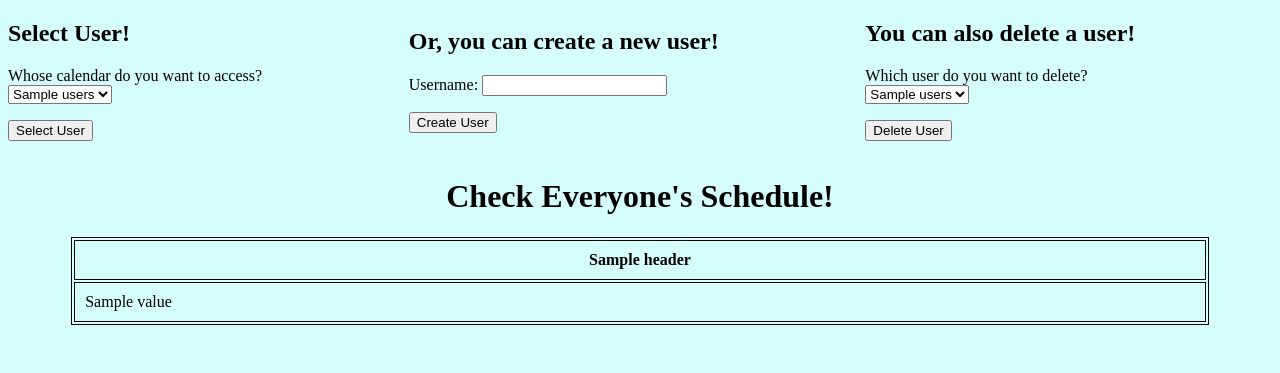
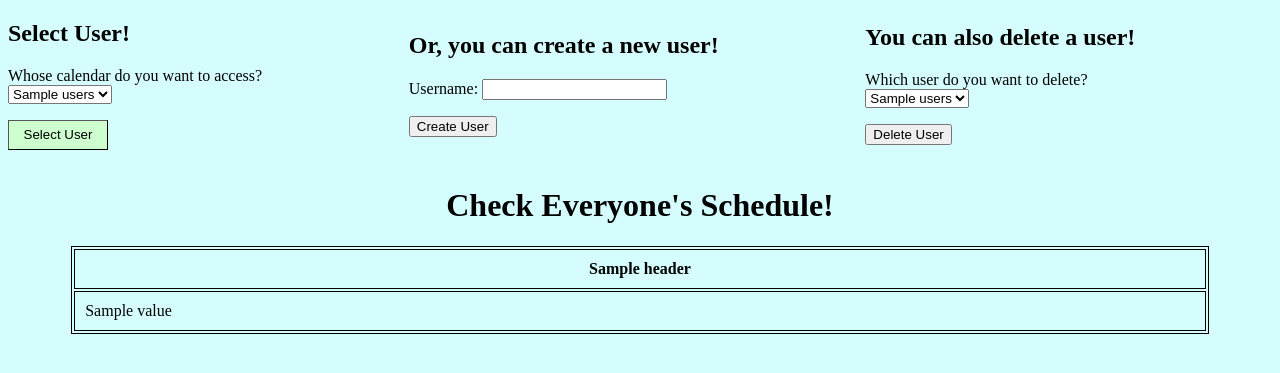
Before and after one commit to sebastienReaport/itmgt25.03B-group6-capstone_project, a Flask app: template templates/login.html in a window 1280 px wide. Shown: the part 88-461 px from the top of the page. Run offline with Flask 2, Linux system fonts and the light colour scheme; the template is opened without the code that fills it: most values are stand-ins (such as "Sample title", 1, 10 or a date in 2020).

Commit message:
design added a bit

```diff
--- a/records/schedules.json
+++ b/records/schedules.json
@@ -1 +1 @@
-{"": [], "Zach": [{"class_name": "Math", "class_time_start": "800", "class_time_end": "1300", "days": "Monday,Wednesday,Friday"}, {"class_name": "English", "class_time_start": "1000", "class_time_end": "1500", "days": "Tuesday,Thursday"}, {"class_name": "ITM", "class_time_start": "1500", "class_time_end": "2100", "days": "Monday,Wednesday,Friday"}], "Seb": [{"class_name": "English", "class_time_start": "800", "class_time_end": "1100", "days": "Monday,Wednesday,Friday"}, {"class_name": "ITM", "class_time_start": "1500", "class_time_end": "1700", "days": "Monday,Wednesday,Friday"}, {"class_name": "Math", "class_time_start": "800", "class_time_end": "2100", "days": "Tuesday,Thursday"}], "Aries": [{"class_name": "ITMGT", "class_time_start": "930", "class_time_end": "1100", "days": "Monday,Tuesday,Wednesday,Thursday,Friday"}, {"class_name": "Art Ap", "class_time_start": "1230", "class_time_end": "1400", "days": "Monday,Tuesday,Wednesday,Thursday,Friday"}]}
+{"": [], "Zach": [{"class_name": "Math", "class_time_start": "800", "class_time_end": "1300", "days": "Monday,Wednesday,Friday"}, {"class_name": "English", "class_time_start": "1000", "class_time_end": "1500", "days": "Tuesday,Thursday"}, {"class_name": "ITM", "class_time_start": "1500", "class_time_end": "2100", "days": "Monday,Wednesday,Friday"}], "Seb": [{"class_name": "English", "class_time_start": "800", "class_time_end": "1100", "days": "Monday,Wednesday,Friday"}, {"class_name": "ITM", "class_time_start": "1500", "class_time_end": "1700", "days": "Monday,Wednesday,Friday"}, {"class_name": "Math", "class_time_start": "800", "class_time_end": "2100", "days": "Tuesday,Thursday"}], "Aries": [{"class_name": "ITMGT", "class_time_start": "930", "class_time_end": "1100", "days": "Monday,Tuesday,Wednesday,Thursday,Friday"}, {"class_name": "Art Ap", "class_time_start": "1230", "class_time_end": "1400", "days": "Monday,Tuesday,Wednesday,Thursday,Friday"}, {"class_name": "Math", "class_time_start": "700", "class_time_end": "830", "days": "Monday"}]}
--- a/static/css/delete.css
+++ b/static/css/delete.css
@@ -0,0 +1,3 @@
+body {
+    background-color: rgb(213, 253, 253);
+}
--- a/static/css/login.css
+++ b/static/css/login.css
@@ -36,3 +36,15 @@ td,th{
 body {
     background-color: rgb(213, 253, 253);
 }
+
+.selectUser input {
+    height: 30px;
+    width: 100px;
+    background-color: #ceffcf;
+    border-width: thin;
+}
+
+.selectUser input:hover {
+    transition: 0.2s ease-in;
+    background-color: #498f4a;
+}
```
